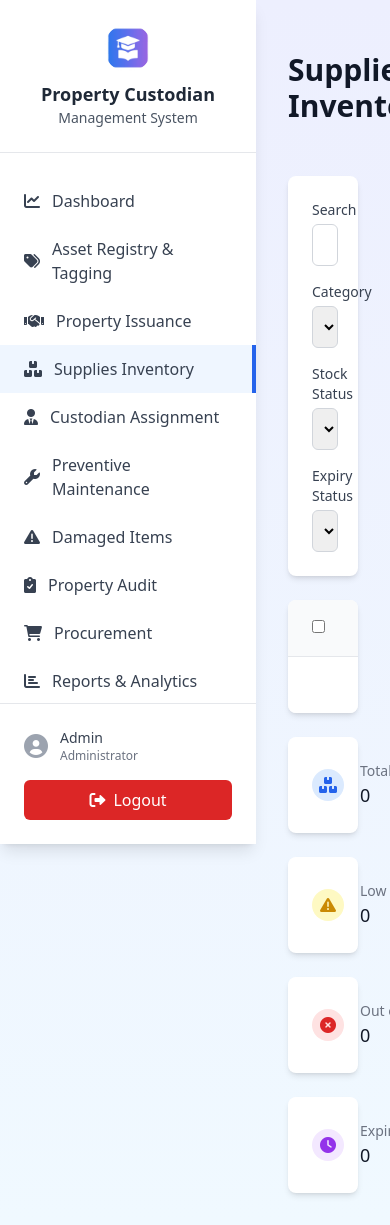
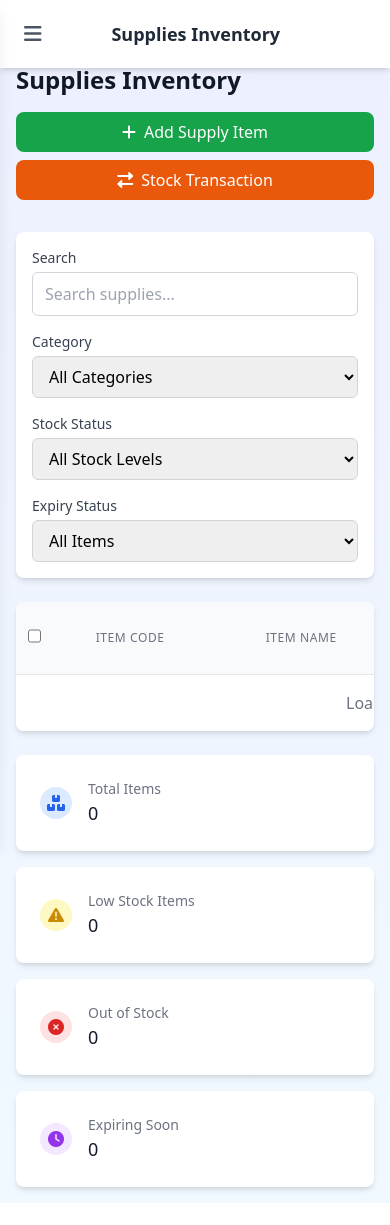
Before and after one commit to RoNrOn1321/School-Management-System-2-Property-Custodian-Management-for-Supplies-Inventory-Management, a PHP site: page /supplies-inventory.php in a window 390 px wide. After the commit the page ends 1203 px from the top, so only its background shows below. Run offline with PHP 8.4, Linux system fonts and the light colour scheme; some libraries are stand-ins or nearby versions.

Commit message:
responsive

```diff
--- a/components/modal.php
+++ b/components/modal.php
@@ -1,6 +1,6 @@
 <!-- Modal Overlay -->
-<div id="modalOverlay" class="fixed inset-0 bg-black bg-opacity-50 hidden items-center justify-center z-50">
-    <div id="modalContent" class="bg-white rounded-lg shadow-xl max-w-4xl w-full mx-4 max-h-[90vh] overflow-y-auto">
+<div id="modalOverlay" class="fixed inset-0 bg-black bg-opacity-50 hidden items-center justify-center z-50 p-4">
+    <div id="modalContent" class="bg-white rounded-lg shadow-xl w-full max-w-4xl max-h-[90vh] overflow-y-auto">
         <!-- Modal content will be dynamically loaded here -->
     </div>
 </div>
--- a/components/sidebar.php
+++ b/components/sidebar.php
@@ -1,5 +1,8 @@
+<!-- Mobile Menu Overlay -->
+<div class="mobile-menu-overlay" id="mobileMenuOverlay" onclick="toggleMobileMenu()"></div>
+
 <!-- Sidebar -->
-<nav class="bg-white shadow-lg w-64 fixed h-full overflow-y-auto">
+<nav class="bg-white shadow-lg w-64 fixed h-full overflow-y-auto sidebar-mobile lg:translate-x-0 z-50" id="sidebar">
     <div class="p-6 border-b border-gray-200">
         <img src="logos/logo.jpg" alt="School Logo" class="h-12 w-12 rounded-full mx-auto mb-2">
         <h2 class="text-lg font-bold text-gray-800 text-center">Property Custodian</h2>
@@ -55,3 +58,25 @@
         </button>
     </div>
 </nav>
+
+<script>
+function toggleMobileMenu() {
+    const sidebar = document.getElementById('sidebar');
+    const overlay = document.getElementById('mobileMenuOverlay');
+
+    sidebar.classList.toggle('active');
+    overlay.classList.toggle('active');
+}
+
+// Close mobile menu when clicking on a menu item
+document.addEventListener('DOMContentLoaded', function() {
+    const menuItems = document.querySelectorAll('.menu-item');
+    menuItems.forEach(item => {
+        item.addEventListener('click', function() {
+            if (window.innerWidth <= 1024) {
+                toggleMobileMenu();
+            }
+        });
+    });
+});
+</script>
--- a/layouts/layout.php
+++ b/layouts/layout.php
@@ -16,6 +16,55 @@
             background: linear-gradient(180deg, var(--bg-top), var(--bg-bottom));
             min-height: 100vh;
         }
+
+        /* Mobile menu toggle */
+        .mobile-menu-overlay {
+            position: fixed;
+            top: 0;
+            left: 0;
+            right: 0;
+            bottom: 0;
+            background: rgba(0, 0, 0, 0.5);
+            z-index: 40;
+            display: none;
+        }
+
+        .mobile-menu-overlay.active {
+            display: block;
+        }
+
+        /* Responsive table wrapper */
+        .table-responsive {
+            overflow-x: auto;
+            -webkit-overflow-scrolling: touch;
+        }
+
+        /* Mobile responsive utilities */
+        @media (max-width: 768px) {
+            .table-responsive table {
+                min-width: 800px;
+            }
+
+            .mobile-hidden {
+                display: none !important;
+            }
+
+            .mobile-full-width {
+                width: 100% !important;
+            }
+        }
+
+        /* Sidebar responsive styles */
+        @media (max-width: 1024px) {
+            .sidebar-mobile {
+                transform: translateX(-100%);
+                transition: transform 0.3s ease-in-out;
+            }
+
+            .sidebar-mobile.active {
+                transform: translateX(0);
+            }
+        }
     </style>
     <?php if (isset($additionalStyles)) echo $additionalStyles; ?>
 </head>
@@ -23,6 +72,7 @@
     <?php echo $content; ?>
 
     <!-- Scripts -->
+    <script src="js/responsive.js"></script>
     <?php
     // Only load auth.js on pages that need it
     $currentPage = basename($_SERVER['PHP_SELF']);
--- a/supplies-inventory.php
+++ b/supplies-inventory.php
@@ -17,24 +17,33 @@ ob_start();
 <div class="min-h-screen flex">
     <?php include 'components/sidebar.php'; ?>
 
+    <!-- Mobile Header -->
+    <div class="lg:hidden fixed top-0 left-0 right-0 bg-white shadow-md z-30 px-4 py-3 flex justify-between items-center">
+        <button onclick="toggleMobileMenu()" class="p-2 text-gray-600">
+            <i class="fas fa-bars text-xl"></i>
+        </button>
+        <h1 class="text-lg font-semibold text-gray-800">Supplies Inventory</h1>
+        <div class="w-8"></div>
+    </div>
+
     <!-- Main Content -->
-    <main class="ml-64 flex-1 overflow-x-hidden">
-        <div class="p-8">
-            <div class="flex items-center justify-between mb-8">
-                <h1 class="text-3xl font-bold text-gray-900">Supplies Inventory</h1>
-                <div class="flex items-center gap-4">
-                    <button class="bg-green-600 hover:bg-green-700 text-white px-4 py-2 rounded-lg transition duration-200">
+    <main class="flex-1 lg:ml-64 overflow-x-hidden">
+        <div class="p-4 lg:p-8 pt-16 lg:pt-8">
+            <div class="flex flex-col sm:flex-row sm:items-center sm:justify-between mb-8 gap-4">
+                <h1 class="text-2xl lg:text-3xl font-bold text-gray-900">Supplies Inventory</h1>
+                <div class="flex flex-col sm:flex-row items-center gap-2 sm:gap-4">
+                    <button class="bg-green-600 hover:bg-green-700 text-white px-4 py-2 rounded-lg transition duration-200 w-full sm:w-auto">
                         <i class="fas fa-plus mr-2"></i>Add Supply Item
                     </button>
-                    <button class="bg-orange-600 hover:bg-orange-700 text-white px-4 py-2 rounded-lg transition duration-200">
+                    <button class="bg-orange-600 hover:bg-orange-700 text-white px-4 py-2 rounded-lg transition duration-200 w-full sm:w-auto">
                         <i class="fas fa-exchange-alt mr-2"></i>Stock Transaction
                     </button>
                 </div>
             </div>
 
             <!-- Filters and Search -->
-            <div class="bg-white rounded-lg shadow-md p-6 mb-6">
-                <div class="grid grid-cols-1 md:grid-cols-4 gap-4">
+            <div class="bg-white rounded-lg shadow-md p-4 lg:p-6 mb-6">
+                <div class="grid grid-cols-1 sm:grid-cols-2 lg:grid-cols-4 gap-4">
                     <div>
                         <label class="block text-sm font-medium text-gray-700 mb-1">Search</label>
                         <input type="text" placeholder="Search supplies..." class="w-full px-3 py-2 border border-gray-300 rounded-md focus:outline-none focus:ring-2 focus:ring-blue-500">
@@ -73,22 +82,22 @@ ob_start();
 
             <!-- Supplies Table -->
             <div class="bg-white rounded-lg shadow-md overflow-hidden">
-                <div class="overflow-x-auto">
+                <div class="table-responsive">
                     <table class="min-w-full divide-y divide-gray-200">
                         <thead class="bg-gray-50">
                             <tr>
-                                <th class="px-6 py-3 text-left text-xs font-medium text-gray-500 uppercase tracking-wider">
+                                <th class="px-3 lg:px-6 py-3 text-left text-xs font-medium text-gray-500 uppercase tracking-wider">
                                     <input type="checkbox" class="rounded">
                                 </th>
-                                <th class="px-6 py-3 text-left text-xs font-medium text-gray-500 uppercase tracking-wider">Item Code</th>
-                                <th class="px-6 py-3 text-left text-xs font-medium text-gray-500 uppercase tracking-wider">Item Name</th>
-                                <th class="px-6 py-3 text-left text-xs font-medium text-gray-500 uppercase tracking-wider">Category</th>
-                                <th class="px-6 py-3 text-left text-xs font-medium text-gray-500 uppercase tracking-wider">Current Stock</th>
-                                <th class="px-6 py-3 text-left text-xs font-medium text-gray-500 uppercase tracking-wider">Min. Stock</th>
-                                <th class="px-6 py-3 text-left text-xs font-medium text-gray-500 uppercase tracking-wider">Unit Cost</th>
-                                <th class="px-6 py-3 text-left text-xs font-medium text-gray-500 uppercase tracking-wider">Expiry Date</th>
-                                <th class="px-6 py-3 text-left text-xs font-medium text-gray-500 uppercase tracking-wider">Status</th>
-                                <th class="px-6 py-3 text-left text-xs font-medium text-gray-500 uppercase tracking-wider">Actions</th>
+                                <th class="px-3 lg:px-6 py-3 text-left text-xs font-medium text-gray-500 uppercase tracking-wider">Item Code</th>
+                                <th class="px-3 lg:px-6 py-3 text-left text-xs font-medium text-gray-500 uppercase tracking-wider">Item Name</th>
+                                <th class="px-3 lg:px-6 py-3 text-left text-xs font-medium text-gray-500 uppercase tracking-wider hidden md:table-cell">Category</th>
+                                <th class="px-3 lg:px-6 py-3 text-left text-xs font-medium text-gray-500 uppercase tracking-wider">Stock</th>
+                                <th class="px-3 lg:px-6 py-3 text-left text-xs font-medium text-gray-500 uppercase tracking-wider hidden lg:table-cell">Min. Stock</th>
+                                <th class="px-3 lg:px-6 py-3 text-left text-xs font-medium text-gray-500 uppercase tracking-wider hidden sm:table-cell">Unit Cost</th>
+                                <th class="px-3 lg:px-6 py-3 text-left text-xs font-medium text-gray-500 uppercase tracking-wider hidden xl:table-cell">Expiry Date</th>
+                                <th class="px-3 lg:px-6 py-3 text-left text-xs font-medium text-gray-500 uppercase tracking-wider">Status</th>
+                                <th class="px-3 lg:px-6 py-3 text-left text-xs font-medium text-gray-500 uppercase tracking-wider">Actions</th>
                             </tr>
                         </thead>
                         <tbody id="suppliesTableBody" class="bg-white divide-y divide-gray-200">
@@ -101,7 +110,7 @@ ob_start();
             </div>
 
             <!-- Summary Cards -->
-            <div class="grid grid-cols-1 md:grid-cols-4 gap-6 mt-6">
+            <div class="grid grid-cols-1 sm:grid-cols-2 lg:grid-cols-4 gap-4 lg:gap-6 mt-6">
                 <div class="bg-white rounded-lg shadow-md p-6">
                     <div class="flex items-center">
                         <div class="flex-shrink-0">
```
Also changed, not shown: asset-registry.php (+11 -2 lines), components/asset-registry.php (+23 -23 lines), dashboard.php (+14 -5 lines), js/responsive.js (added, +178 -0 lines).
